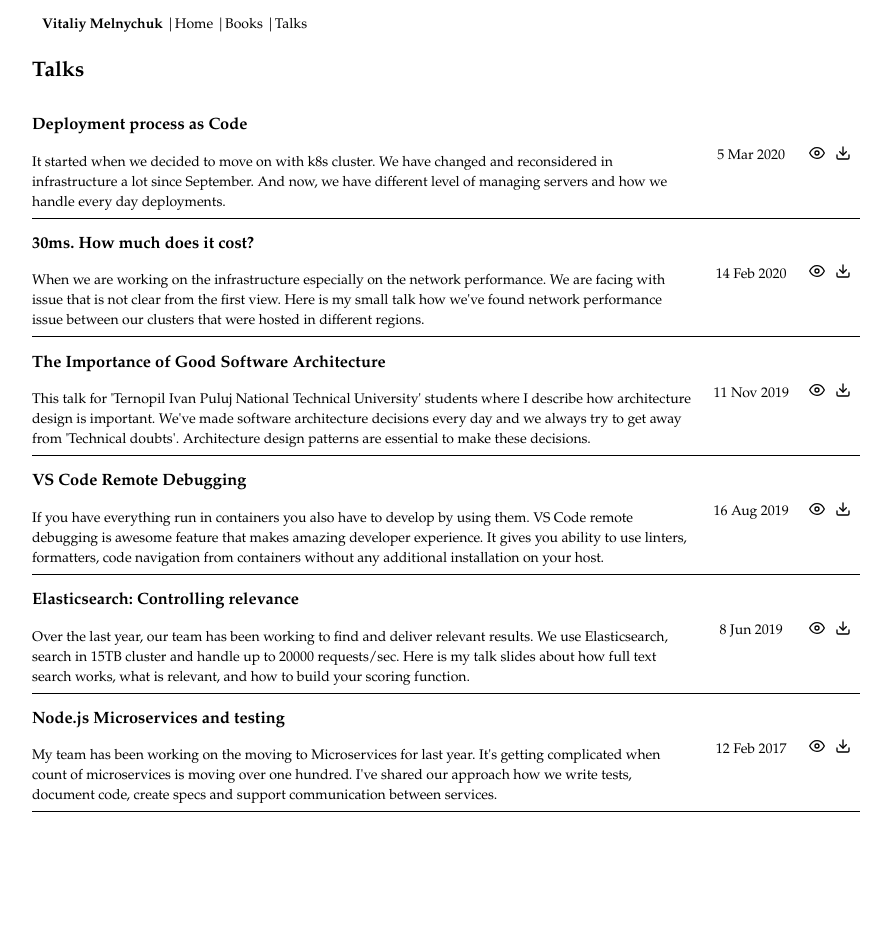
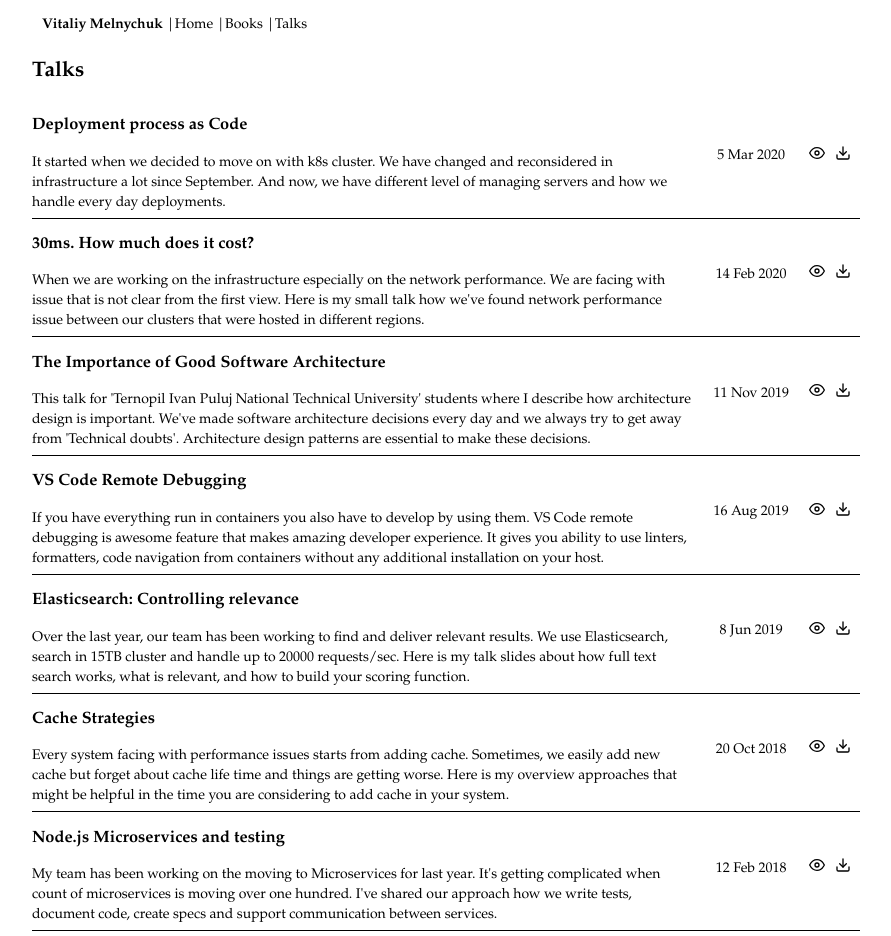
Before and after one commit to vitaliimelnychuk/blog, a Next.js app: page /talks in a window 1280 px wide. Shown: the whole page, without its empty margins (194-1085 px from the left). Before the commit the page ends 817 px from the top, so only its background shows below. Built offline with nearby package versions, Linux system fonts and the light colour scheme.

Commit message:
add 'Cache Strategies' talk

```diff
--- a/content/talks.ts
+++ b/content/talks.ts
@@ -37,9 +37,15 @@ export const talks = [
     url: "static/pdf/elasticsearch-controlling-relevance.pdf"
   },
   {
+    title: "Cache Strategies",
+    description: "Every system facing with performance issues starts from adding cache. Sometimes, we easily add new cache but forget about cache life time and things are getting worse. Here is my overview approaches that might be helpful in the time you are considering to add cache in your system.",
+    date: new Date("20 Oct 2018"),
+    url: "static/pdf/cache-strategies.pdf"
+  },
+  {
     title: "Node.js Microservices and testing",
     description: "My team has been working on the moving to Microservices for last year. It's getting complicated when count of microservices is moving over one hundred. I've shared our approach how we write tests, document code, create specs and support communication between services.",
-    date: new Date("12 Feb 2017"),
+    date: new Date("12 Feb 2018"),
     url: "static/pdf/nodejs-microservices-and-testing.pdf"
   }
 ] as TTalk[]
```
Also changed, not shown: 1 other file (tests, documents, lock files or other folders).
